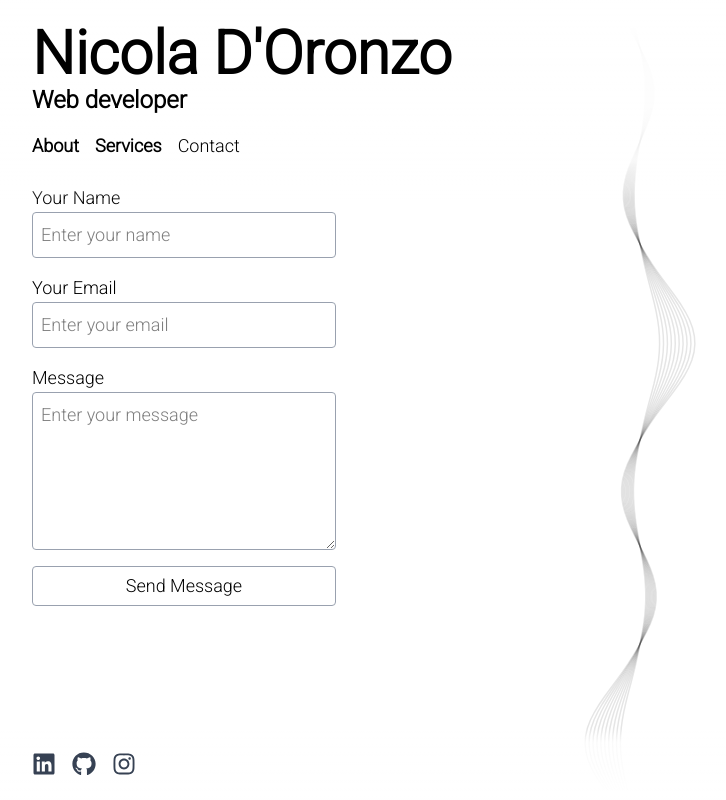
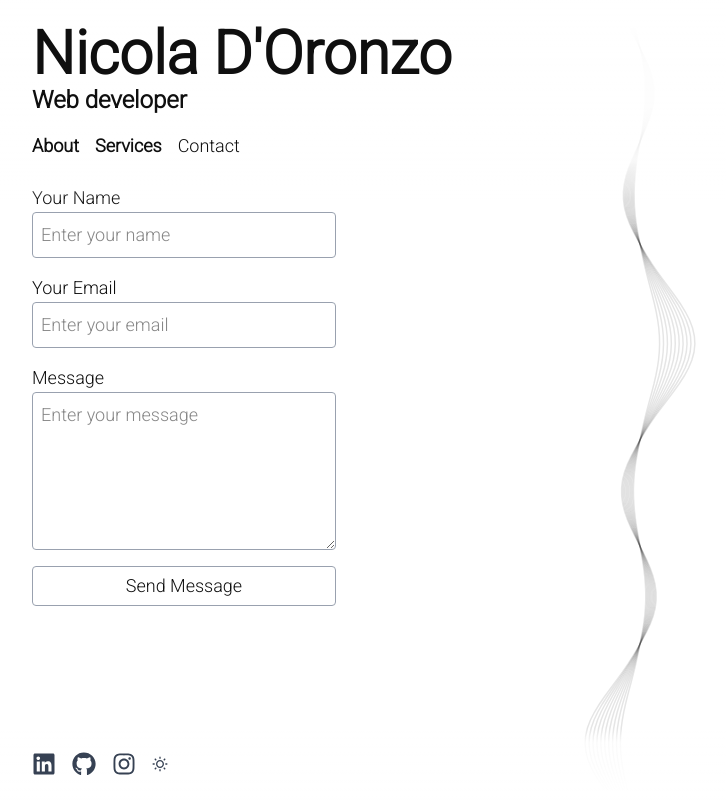
Before and after one commit to DylanBob211/my-portfolio, a Next.js app: page /en/contact in a window 1280 px wide. Shown: the whole page, without its empty margins (0-726 px from the left). Built offline with nearby package versions, Linux system fonts and the light colour scheme; no server answers.

Commit message:
dark/light mode

```diff
--- a/app/[lang]/footer.tsx
+++ b/app/[lang]/footer.tsx
@@ -4,6 +4,11 @@ import { motion } from 'motion/react'
 import { FaLinkedin } from 'react-icons/fa'
 import { FaGithub } from 'react-icons/fa'
 import { FaInstagram } from 'react-icons/fa'
+import dynamic from 'next/dynamic'
+
+const LightDarkToggle = dynamic(() => import('../ui/light-dark-toggle'), {
+  ssr: false,
+})
 
 const list = {
   hidden: { opacity: 0 },
@@ -33,7 +38,7 @@ export function Footer() {
     },
   ]
   return (
-    <footer className="fixed bottom-0 left-0 w-full bg-gradient-to-t from-white via-white/80 via-80% to-transparent py-6 dark:from-black dark:via-black/50 dark:via-50%">
+    <footer className="dark:from-dark dark:via-dark/80 fixed bottom-0 left-0 w-full bg-gradient-to-t from-white via-white/80 via-80% to-transparent py-6 dark:via-50%">
       <motion.div
         className="container mx-auto flex gap-4"
         initial="hidden"
@@ -61,6 +66,7 @@ export function Footer() {
             {link.icon}
           </motion.a>
         ))}
+        <LightDarkToggle />
       </motion.div>
     </footer>
   )
--- a/app/[lang]/header.tsx
+++ b/app/[lang]/header.tsx
@@ -31,7 +31,7 @@ export default function Header({ dict }: { dict: Dictionary }) {
   ]
   const locale = useCurrentLocale()
   return (
-    <header className="fixed top-0 left-0 w-full bg-gradient-to-b from-white via-white/90 via-80% to-transparent pt-6 pb-10 dark:from-black dark:via-black/70">
+    <header className="dark:from-dark dark:via-dark/80 fixed top-0 left-0 w-full bg-gradient-to-b from-white via-white/90 via-80% to-transparent pt-6 pb-10">
       <div className="container mx-auto">
         <NextLink href={`/${locale}`}>
           <motion.h1
--- a/app/[lang]/layout.tsx
+++ b/app/[lang]/layout.tsx
@@ -48,8 +48,8 @@ export default async function RootLayout({
   const dict = await getDictionary(resolvedParams.lang)
   return (
     <html lang={resolvedParams.lang} suppressHydrationWarning>
-      <body className={inter.className}>
-        <ThemeProvider attribute="class">
+      <body className={`${inter.className} transition`}>
+        <ThemeProvider attribute="class" defaultTheme="system" enableSystem>
           <Background />
           <div className="relative container mx-auto min-h-screen bg-transparent">
             <Header dict={dict} />
--- a/app/globals.css
+++ b/app/globals.css
@@ -1,6 +1,11 @@
 @import 'tailwindcss';
 
 @custom-variant dark (&:is(.dark *));
+
+@theme {
+  --color-dark: #0f0f0f;
+  --color-light: #f0f0f0;
+}
 
 @utility container {
   margin-inline: auto;
@@ -29,4 +34,12 @@
   ::file-selector-button {
     border-color: var(--color-gray-200, currentcolor);
   }
+  html {
+    background-color: var(--color-white);
+    color: var(--color-dark);
+  }
+  html.dark {
+    background-color: var(--color-dark);
+    color: var(--color-light);
+  }
 }
--- /dev/null
+++ b/app/ui/light-dark-toggle.tsx
@@ -0,0 +1,18 @@
+'use client'
+import React from 'react'
+import { useTheme } from 'next-themes'
+import { RiMoonLine, RiSunLine } from 'react-icons/ri'
+
+const LightDarkToggle = () => {
+  const { theme, setTheme } = useTheme()
+  return (
+    <button
+      className="cursor-pointer text-gray-700 transition duration-300 hover:scale-105 hover:text-gray-500 active:scale-95 dark:text-white dark:hover:text-gray-100"
+      onClick={() => (theme == 'dark' ? setTheme('light') : setTheme('dark'))}
+    >
+      {theme === 'light' ? <RiMoonLine /> : <RiSunLine />}
+    </button>
+  )
+}
+
+export default LightDarkToggle
```
